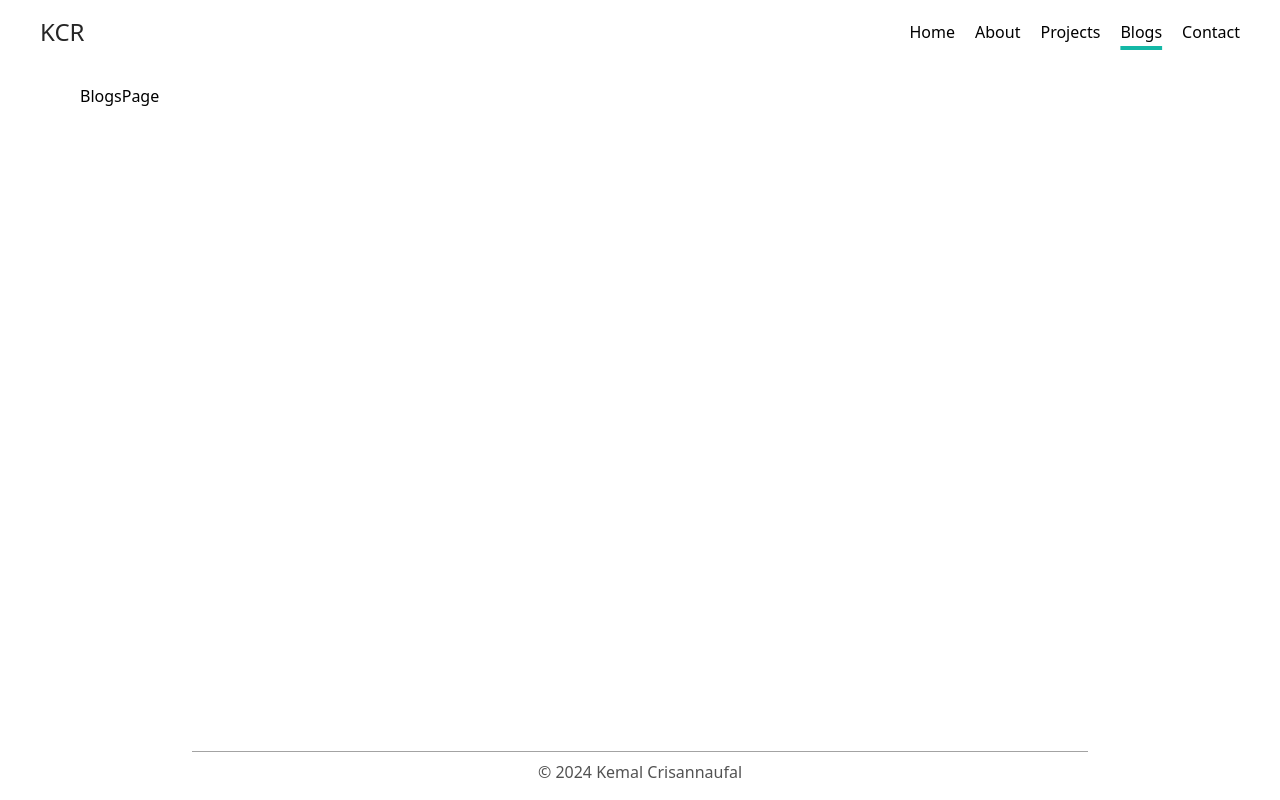
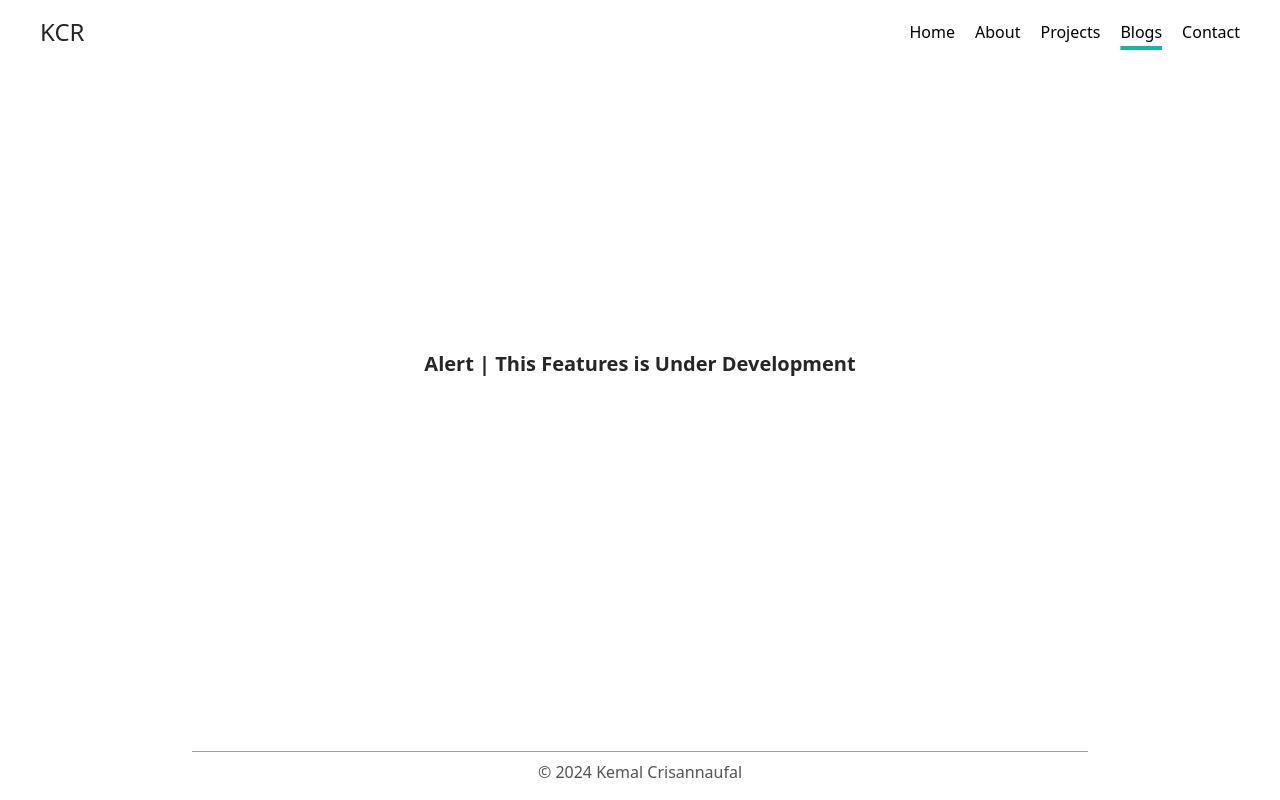
Before and after one commit to kemalcrisannaufal/kemalcr_2, a Next.js app: page /blogs in a window 1280 px wide. Built offline with nearby package versions, Linux system fonts and the light colour scheme.

Commit message:
add info blog

```diff
--- a/src/pages/blogs/index.tsx
+++ b/src/pages/blogs/index.tsx
@@ -1,5 +1,7 @@
 const BlogsPage = () => {
-    return <div>BlogsPage</div>;
+    return <div className="flex justify-center h-[70vh] items-center">
+      <p className="text-md lg:text-xl text-center text-neutral-800 font-semibold">Alert | This Features is Under Development</p>
+    </div>;
   };
 
   export default BlogsPage;
```
